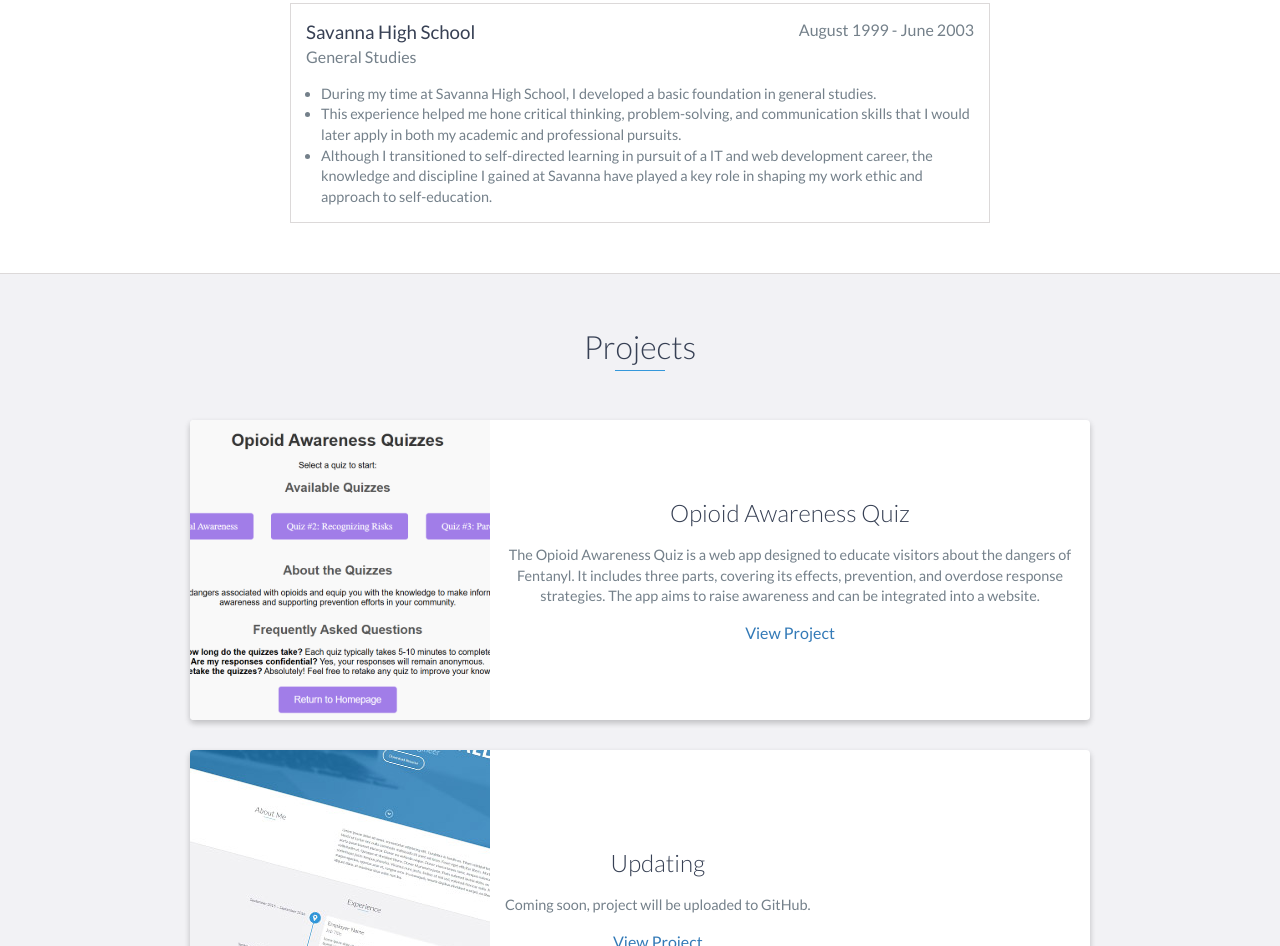
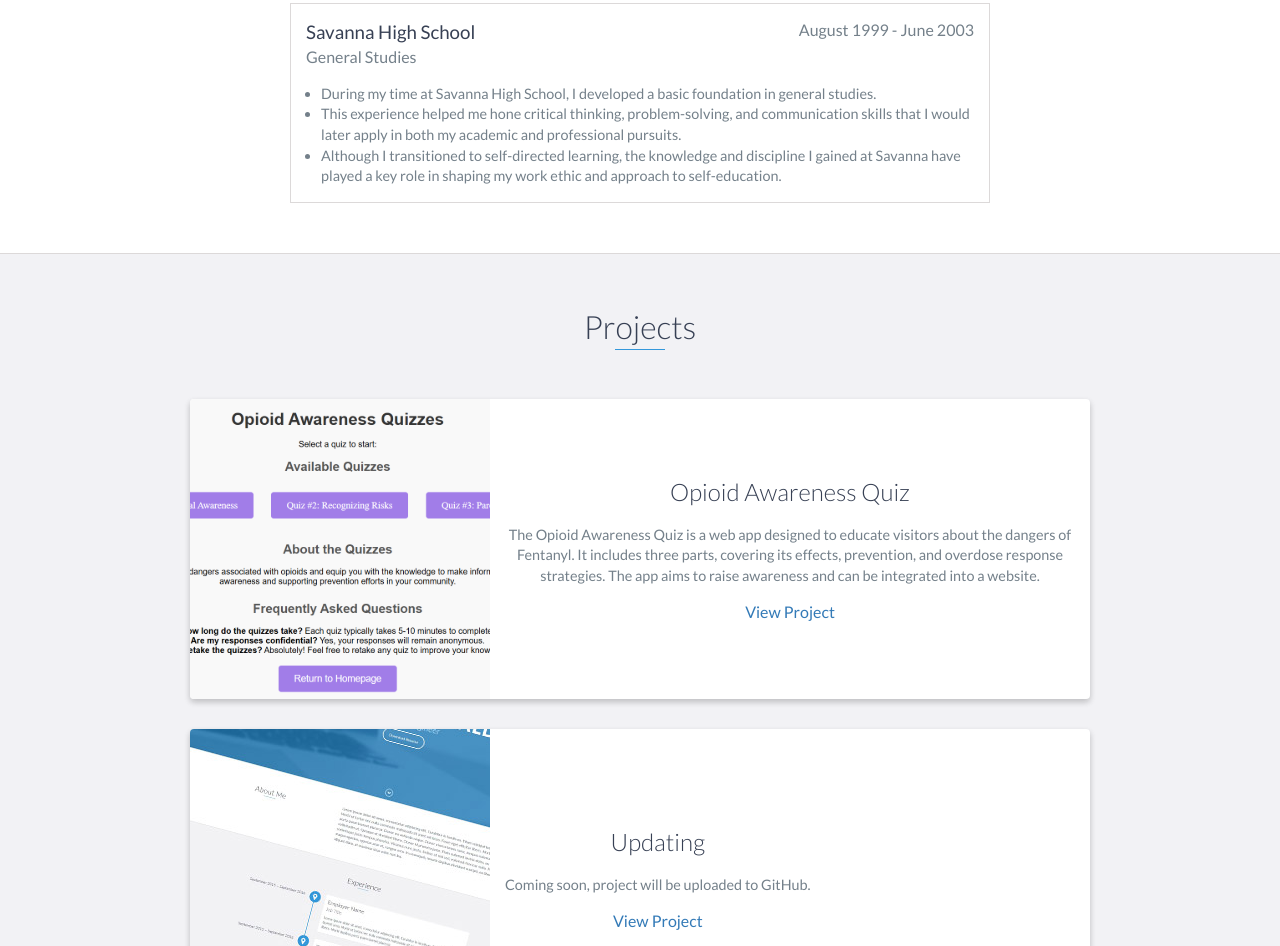
Before and after one commit to ScribeAegis/Portfolio, a website: page index.html in a window 1280 px wide. Shown: the part 2348-3294 px from the top of the page. Drawn offline with nearby package versions, Linux system fonts and the light colour scheme.

Commit message:
index.html

```diff
--- a/index.html
+++ b/index.html
@@ -141,7 +141,7 @@ operations ceased in March 2020 due to the economic impact of COVID-19.
                     This experience helped me hone critical thinking, problem-solving, and communication skills that I would later apply in both my academic and professional pursuits.
                 </li>
                 <li>
-                    Although I transitioned to self-directed learning in pursuit of a IT and web development career, the knowledge and discipline I gained at Savanna have played a key role in shaping my work ethic and approach to self-education.
+                    Although I transitioned to self-directed learning, the knowledge and discipline I gained at Savanna have played a key role in shaping my work ethic and approach to self-education.
                 </li>
             </ul>
         </div>
```
